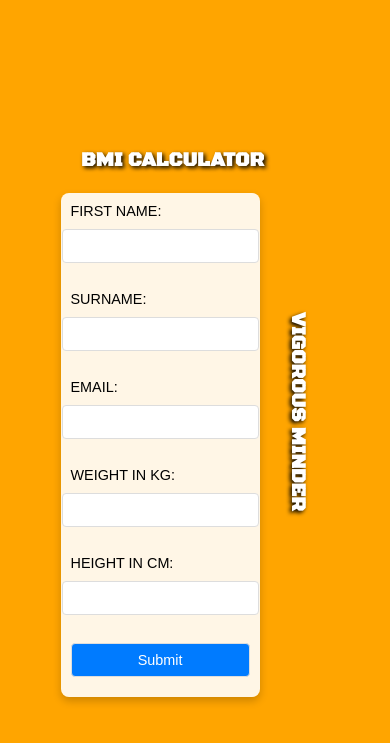
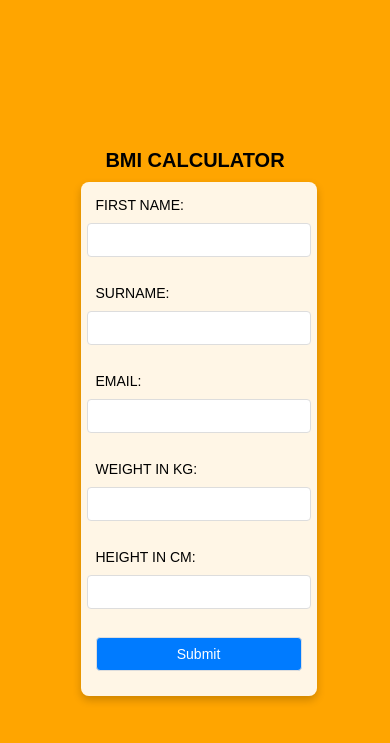
Before and after one commit to Klurifixus/Vigorous, a Flask app: page / in a window 390 px wide. Shown: the top 743 px of the page. Run offline with Flask 3, Linux system fonts and the light colour scheme.

Commit message:
responsiveness: chat gtp, add style to formcontain

```diff
--- a/static/style.css
+++ b/static/style.css
@@ -5,6 +5,7 @@ body, h1, form {
     font-family: Arial, sans-serif;
     text-transform: uppercase;  /* Make all text capitalized */
 }
+
 
 /* Set the background image */
 body {
@@ -18,12 +19,16 @@ body {
     justify-content: center;
 }
 
+.form-container {
+    position: relative;  /* Enable absolute positioning for child elements */
+}
+
 h1 {
-    text-align: center;
-    color: #ffffff;
-    margin-bottom: 40px;
-    font-family: 'Black Ops One', cursive;
-    text-shadow: 2px 2px 4px #000000;
+    position: absolute;  /* Position h1 over the form */
+    top: 0;
+    left: 50%;
+    transform: translate(-50%, -50%);
+    z-index: 1;  /* To ensure h1 is above the form */
 }
 
 form {
@@ -36,6 +41,17 @@ form {
     display: flex;
     flex-direction: column;
     align-items: center;
+    position: relative;
+    z-index: 0;
+}
+
+.vertical-text {
+    writing-mode: vertical-rl;
+    text-transform: uppercase;
+    margin-right: 20px;
+    height: 100%;  /* Set the height equal to the form's height */
+    display: flex;
+    align-items: center;  /* Vertically center the text inside this container */
 }
 
 label, input {
@@ -69,11 +85,6 @@ input[type="submit"]:hover {
     background-color: #0056b3;
 }
 
-.vertical-text {
-    writing-mode: vertical-rl;
-    text-transform: uppercase;
-    margin-right: 20px;
-}
 
 /* Modal Styles */
 .modal {
@@ -107,19 +118,116 @@ input[type="submit"]:hover {
     cursor: pointer;
 }
 
-/* Responsiveness */
-@media (max-width: 768px) {
+@media (max-width: 350px) {
+    h1 {
+        font-size: 18px;   /* Slightly reduce font size */
+        margin-bottom: 15px;
+    }
+
+    form {
+        width: 95%;  /* Make form take almost full width */
+        padding: 10px;
+    }
+
+    label, input {
+        width: 100%;  /* Maximize input width */
+        font-size: 12px;   /* Reduce font size for inputs and labels */
+    }
+
+    .modal-content {
+        width: 250px;   /* Adjust modal width */
+    }
+
+    .close {
+        font-size: 18px;   /* Adjust the close button size in the modal */
+    }
+}
+
+/* For other small mobile devices (from 351px to 500px) */
+@media (min-width: 351px) and (max-width: 500px) {
     h1 {
         font-size: 20px;
         margin-bottom: 20px;
     }
 
     form {
-        width: 80%;
-        padding: 10px;
+        width: 90%;  /* Increase form width */
+        padding: 15px;
+    }
+
+    label, input {
+        width: 100%;
+        font-size: 14px;  /* Adjust font size for better readability */
+    }
+
+    .vertical-text {
+        display: none;  /* Hide vertical text on smaller devices */
+    }
+
+    .modal-content {
+        width: 270px;  /* Adjust modal width */
+    }
+}
+
+/* For mobile devices like Galaxy Fold and similar resolutions */
+@media (max-width: 700px) {
+    h1 {
+        font-size: 20px;
+        margin-bottom: 20px;
+        position: static;
+        transform: none;
+        text-align: center;
+        margin-bottom: 10px;
+    }
+
+    form {
+        width: 90%;  /* Slightly increase form width */
+        padding: 15px;
     }
 
     label, input {
         width: 100%;
     }
+
+    .vertical-text {
+        display: none;  /* Hide vertical text for better fit on mobile screens */
+    }
 }
+
+/* For tablets */
+@media (min-width: 701px) and (max-width: 1024px) {
+    h1 {
+        font-size: 24px;
+    }
+
+    form {
+        width: 85%;
+        padding: 15px;
+    }
+
+    label, input {
+        width: 95%;  /* Slightly increased input width */
+    }
+
+    .vertical-text {
+        height: calc(100% - 30px);  /* Adjust the height considering possible size changes */
+    }
+}
+
+/* For small desktops */
+@media (min-width: 1025px) and (max-width: 1280px) {
+    h1 {
+        font-size: 28px;
+    }
+
+    form {
+        width: 80%;
+        padding: 20px;
+    }
+
+    label, input {
+        width: 90%;
+    }
+}
+
+/* For large desktops (beyond 1280px) no specific changes as default styles will be applied */
```
